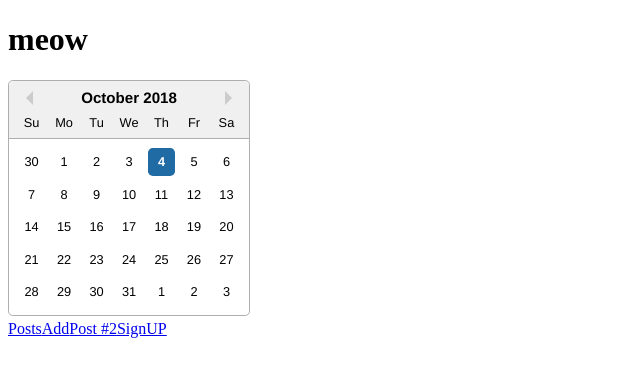
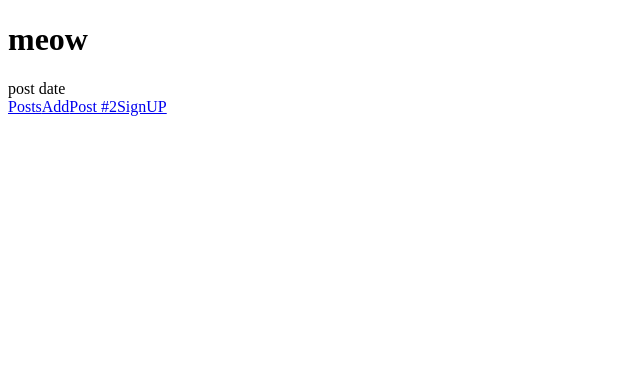
Before and after one commit to dailybruin/meow, a React app: page / in a window 1280 px wide. Shown: the top 376 px of the page, without its empty margins (0-640 px from the left). Built offline with nearby package versions, Linux system fonts and the light colour scheme; the HTML template or start-up script is replaced by a standard one.

Commit message:
updated readme for linter and integrated collapsible with datepicker

```diff
--- a/meow/frontend/src/components/App.js
+++ b/meow/frontend/src/components/App.js
@@ -1,20 +1,20 @@
-import React from "react";
-import { Switch, Route, Link } from "react-router-dom";
-import PostMaker from "./examples/PostMaker";
-import CaptionBox from "./SMPost/CaptionBox";
-import SingleLineBox from "./SMPost/SingleLineBox";
-import FilterableWrapper from "./examples/FilterableWrapper";
-import UserMaker from "./examples/UserMaker";
-import Header from "./Header/Header";
-import SMPost from "./SMPost/SMPost";
-import Datepicker from "./Sidebar/Datepicker"
+import React from 'react';
+import { Switch, Route, Link } from 'react-router-dom';
+import PostMaker from './examples/PostMaker';
+import CaptionBox from './SMPost/CaptionBox';
+import SingleLineBox from './SMPost/SingleLineBox';
+import FilterableWrapper from './examples/FilterableWrapper';
+import UserMaker from './examples/UserMaker';
+import Header from './Header/Header';
+import SMPost from './SMPost/SMPost';
+import Sidebar from './Sidebar/Sidebar';
 
 class App extends React.Component {
   render() {
     return (
       <div>
         <Header />
-        <Datepicker />
+        <Sidebar />
         <nav>
           <Link to="/posts">Posts</Link>
           <Link to="/add">Add</Link>
--- /dev/null
+++ b/meow/frontend/src/components/Sidebar/Sidebar.js
@@ -0,0 +1,11 @@
+import React from 'react';
+import Collapsible from 'react-collapsible';
+import Datepicker from './Datepicker';
+
+const Sidebar = () => (
+  <Collapsible transitionTime={300} trigger="post date">
+    <Datepicker />
+  </Collapsible>
+);
+
+export default Sidebar;
--- a/webpack-stats.json
+++ b/webpack-stats.json
@@ -3,8 +3,8 @@
   "chunks": {
     "main": [
       {
-        "name": "main-b4e9b099bf765e478400.js",
-        "path": "/Users/dustinnewman/Desktop/meow/meow/frontend/bundles/main-b4e9b099bf765e478400.js"
+        "name": "main-a59319a59d45e3d8f853.js",
+        "path": "/Users/dustinnewman/Desktop/meow/meow/frontend/bundles/main-a59319a59d45e3d8f853.js"
       }
     ]
   }
```
Also changed, not shown: 1 other file (tests, documents, lock files or other folders).
